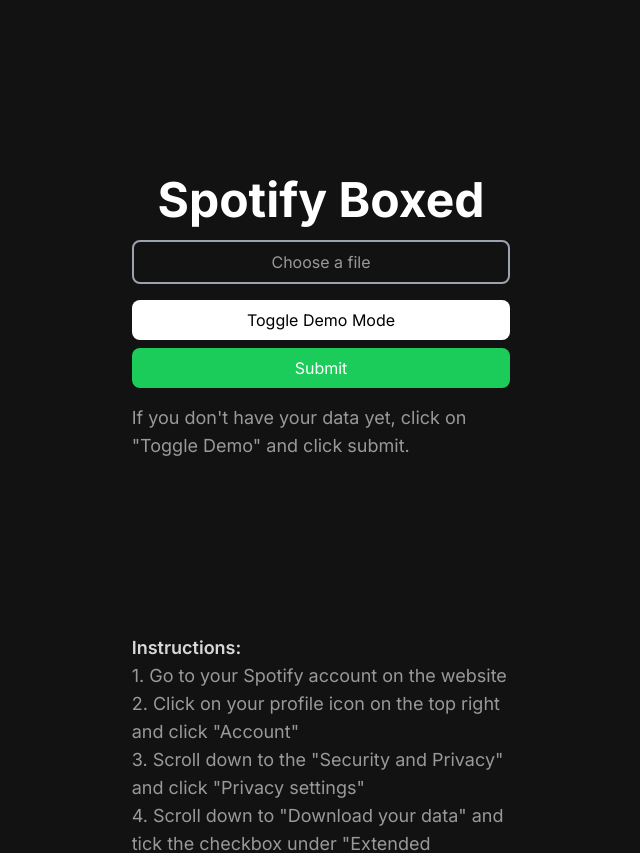
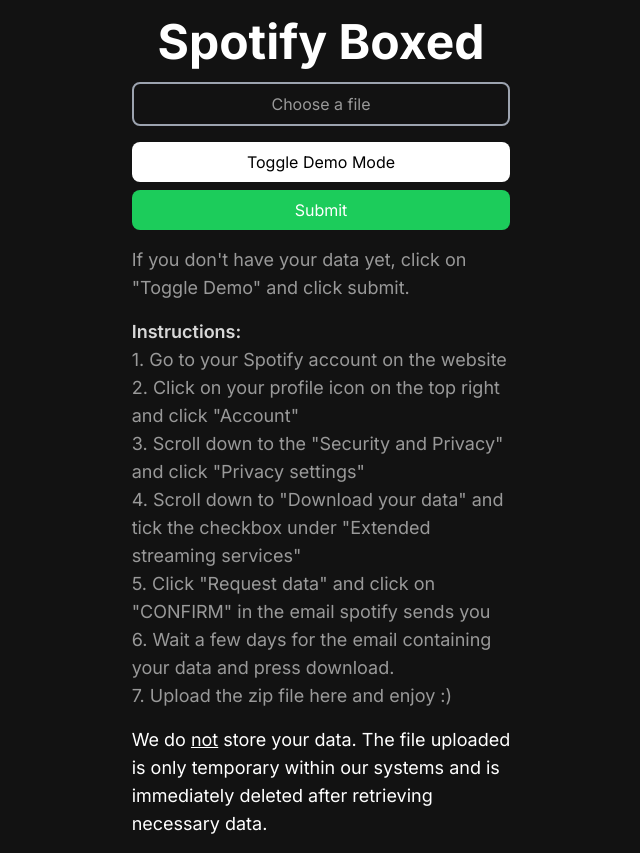
Before and after one commit to TreestanG/spotify-boxed, a Next.js app: page / in a window 1280 px wide. Shown: the top 853 px of the page, without its empty margins (319-959 px from the left). Built offline with nearby package versions, Linux system fonts and the light colour scheme.

Commit message:
fix front page height

```diff
--- a/src/app/page.tsx
+++ b/src/app/page.tsx
@@ -95,7 +95,7 @@
         ) : (
           <BlurFade delay={.15} inView className="lg:w-1/3 w-full p-6">
             <form onSubmit={handleSubmit} className="flex flex-col items-center justify-center h-full ">
-              <div className="min-h-[75vh] flex items-center justify-center flex-col">
+              <div className="h-[75vh] lg:h-auto flex items-center justify-center flex-col w-full">
                 <label className="flex flex-col items-center justify-center w-full">
                   <span className="text-4xl lg:text-5xl font-bold text-white">Spotify Boxed</span>
 
```
